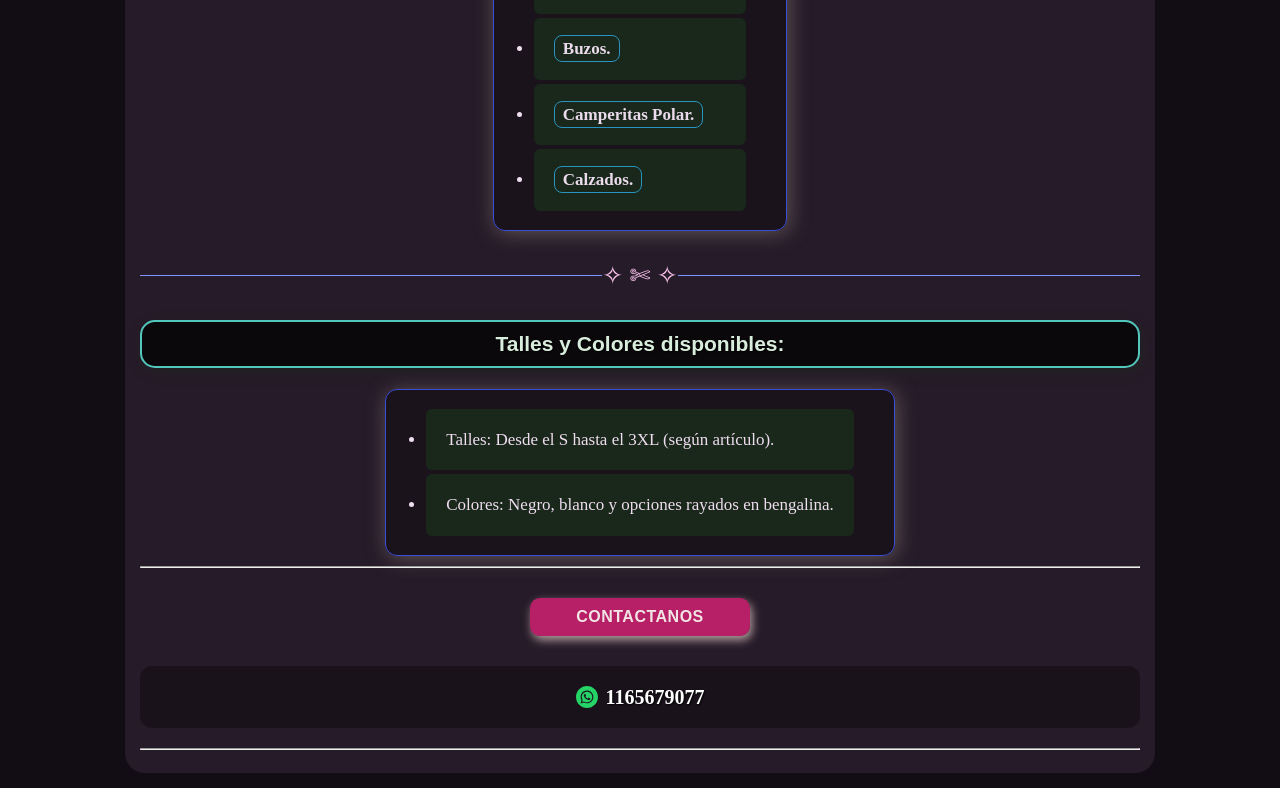
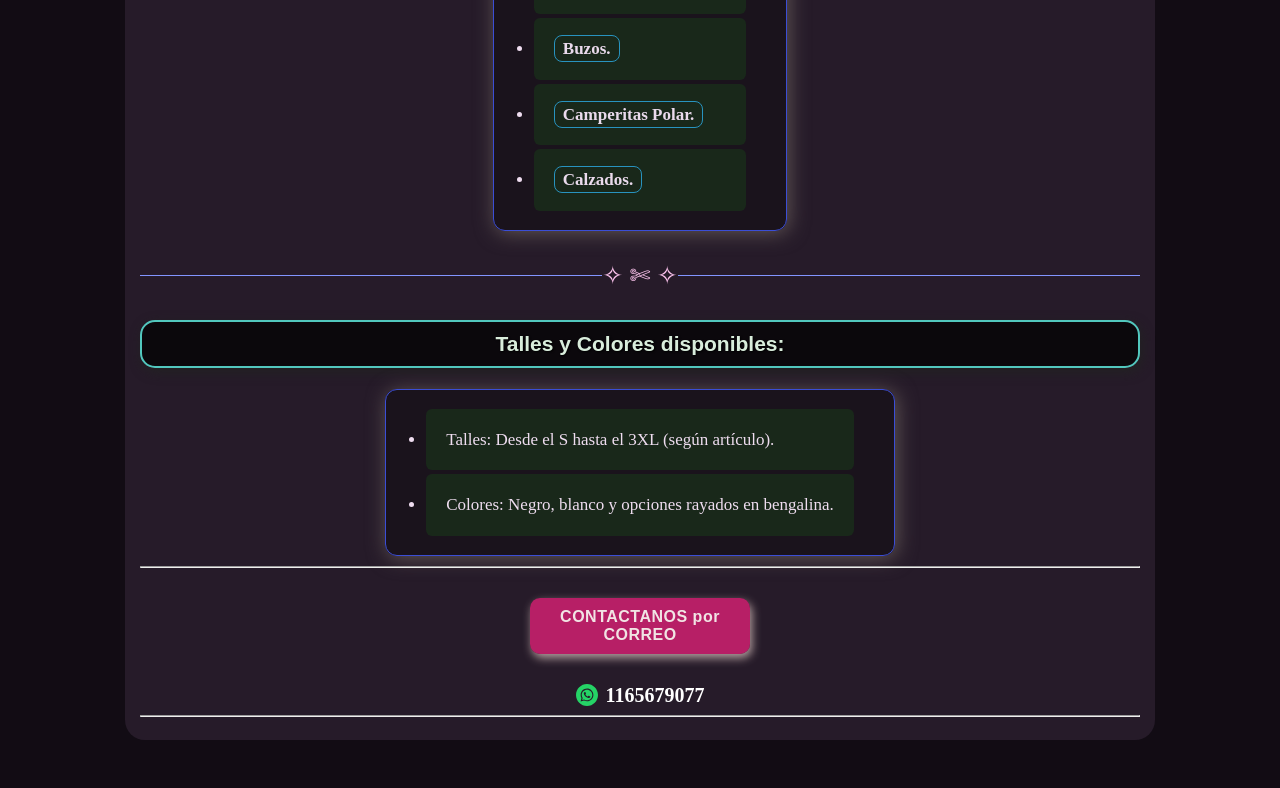
Before and after one commit to Gastronomicamente/ropadetrabajo, a plain HTML site: page index.html in a window 1280 px wide. Shown: the part 1433-2221 px from the top of the page. After the commit the page ends 2188 px from the top, so only its background shows below. Drawn offline with Linux system fonts and the light colour scheme.

Commit message:
Update index.html

```diff
--- a/index.html
+++ b/index.html
@@ -73,18 +73,18 @@
         <li>Colores: Negro, blanco y opciones rayados en bengalina.</li> <!-- Segundo punto informativo sobre los colores y telas -->
       </ul> <!-- Cierra la lista de talles y colores -->
 
- <hr> <!-- Dibuja una línea horizontal divisoria antes del botón de contacto -->
+<hr> <!-- Dibuja una línea horizontal divisoria antes del botón de contacto -->
       <a href="mailto:gastrofuegos@gmail.com" class="contacto"> <!-- Abre un enlace especial (mailto) que abre la app de correo del usuario -->
-        CONTACTANOS <!-- Texto visible dentro del enlace o botón de contacto -->
+        CONTACTANOS por CORREO <!-- Texto visible dentro del enlace o botón de contacto -->
       </a> <!-- Cierra el enlace de correo electrónico -->
 
-      <!-- Número de WhatsApp en color claro y más grande -->
-      <p style="margin-top: 12px; display: flex; align-items: center; justify-content: center; gap: 8px; color: #f0f0f0; font-size: 20px; font-weight: bold;">
+      <!-- Enlace directo a WhatsApp con mensaje predefinido y color blanco forzado -->
+      <a href="https://wa.me." target="_blank" rel="noopener noreferrer" style="margin-top: 12px; display: flex; align-items: center; justify-content: center; gap: 8px; color: #ffffff !important; font-size: 20px; font-weight: bold; text-decoration: none !important;">
         <svg width="22" height="22" viewBox="0 0 24 24" fill="#25D366">
           <path d="M12.031 6.172c-3.181 0-5.767 2.586-5.768 5.766-.001 1.298.38 2.27 1.019 3.287l-.582 2.128 2.182-.573c.978.58 1.911.928 3.145.929 3.178 0 5.767-2.587 5.768-5.766.001-3.187-2.575-5.77-5.764-5.771zm3.392 8.244c-.144.405-.837.774-1.17.824-.299.045-.677.063-1.092-.069-.252-.08-.575-.187-.988-.365-1.739-.751-2.874-2.502-2.961-2.617-.087-.116-.708-.94-.708-1.793s.448-1.273.607-1.446c.159-.173.346-.217.462-.217l.332.006c.106.005.249-.04.39.298.144.347.491 1.2.534 1.287.043.087.072.188.014.304-.058.116-.087.188-.173.289l-.26.304c-.087.086-.177.18-.076.354.101.174.449.741.964 1.201.662.591 1.221.774 1.394.86s.274.072.376-.043c.101-.116.433-.506.549-.68.116-.173.231-.145.39-.087s1.011.477 1.184.564.289.13.332.202c.045.072.045.419-.1.824zm-3.423-14.416c-6.627 0-12 5.373-12 12s5.373 12 12 12 12-5.373 12-12-5.373-12-12-12zm.029 18.88c-1.161 0-2.305-.292-3.318-.844l-3.677.964.984-3.595c-.607-1.052-.927-2.246-.926-3.468.001-3.825 3.113-6.937 6.937-6.937 1.856.001 3.598.723 4.907 2.034 1.31 1.311 2.031 3.054 2.03 4.908-.001 3.825-3.113 6.938-6.937 6.938z"/>
         </svg>
-       <span style="color: #ffffff !important; text-decoration: none !important;">1165679077</span>
-      </p>
+        <span style="color: #ffffff !important; text-decoration: none !important;">1165679077</span>
+      </a>
 
       <hr> <!-- Dibuja una línea horizontal divisoria debajo del botón de contacto -->
 
```
